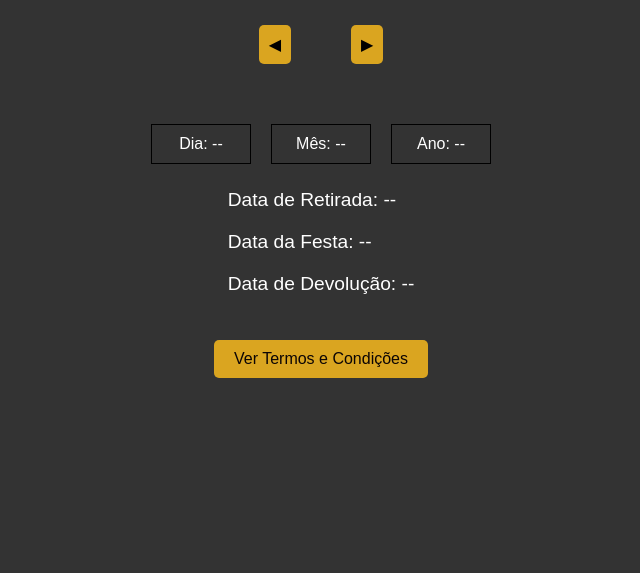
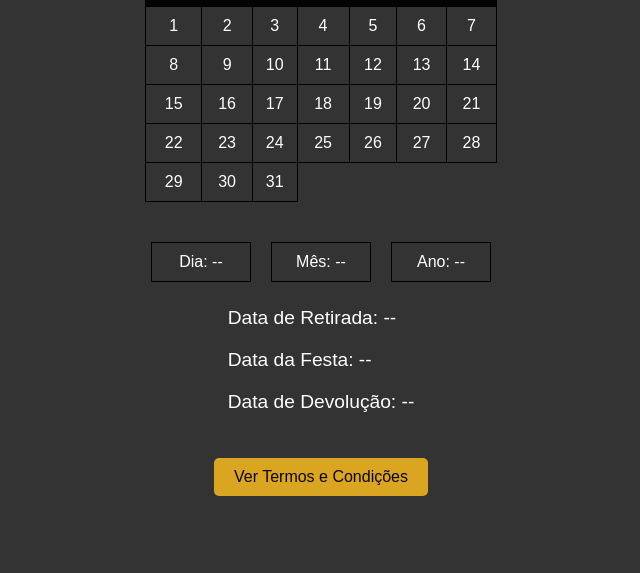
Before and after one commit to Kaiosergio21/ML_BACKEND, a website: page public/calendar.html in a window 1280 px wide. Shown: the part 227-800 px from the top of the page, without its empty margins (319-959 px from the left). Drawn offline with Linux system fonts and the light colour scheme.

Commit message:
reparo para fazer calendário abrir no mês atual automaticamente

```diff
--- a/public/calendar.html
+++ b/public/calendar.html
@@ -36,6 +36,12 @@
     </div>
 
     <script>
+
+        document.addEventListener('DOMContentLoaded', () => {
+            generateCalendar(currentYear, currentMonth);
+        });
+
+
         let currentYear = new Date().getFullYear();
         let currentMonth = new Date().getMonth();
 
@@ -128,8 +134,7 @@ const quantidade = params.get('quantidade');
 
 
 
-// Exibir o produtoId na página, se necessário
-console.log('Produto ID:', produtoId);
+
 
 
 function confirmarReserva() {
@@ -177,9 +182,6 @@ console.log('Quantidade:', quantidade);
 
 
 
-        generateCalendar(currentYear, currentMonth);
-
-
     </script>
 </body>
 </html>
```
